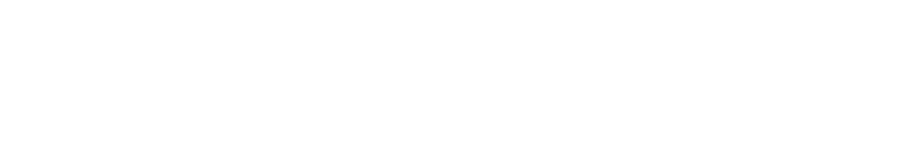
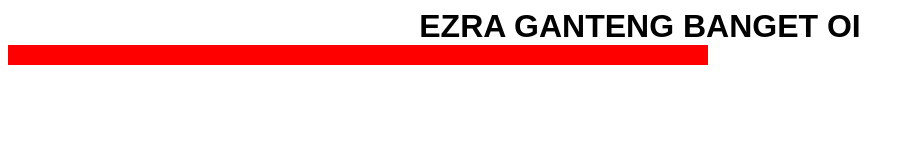
Before and after one commit to ezrarwrwrwr/codingrevou, a plain HTML site: page index.html in a window 1280 px wide. Shown: the whole page, without its empty margins (0-914 px from the left). Drawn offline with Linux system fonts and the light colour scheme.

Commit message:
Update index.html
im adding text align

```diff
--- a/index.html
+++ b/index.html
@@ -4,8 +4,22 @@
     <meta charset="UTF-8">
     <meta name="viewport" content="width=device-width, initial-scale=1.0">
     <title>Tes revou</title>
+    <style>
+        h1{
+            font-family: Arial, Helvetica, sans-serif;
+            text-transform: uppercase;
+            text-align: center;
+            margin: auto;
+        }
+        .loadingscreen{
+            background-color: red;
+            width: 700px;
+            height: 20px;
+        }
+    </style>
 </head>
 <body>
-
+    <h1>Ezra ganteng banget oi</h1>
+    <div class="loadingscreen"></div>
 </body>
 </html>
```
